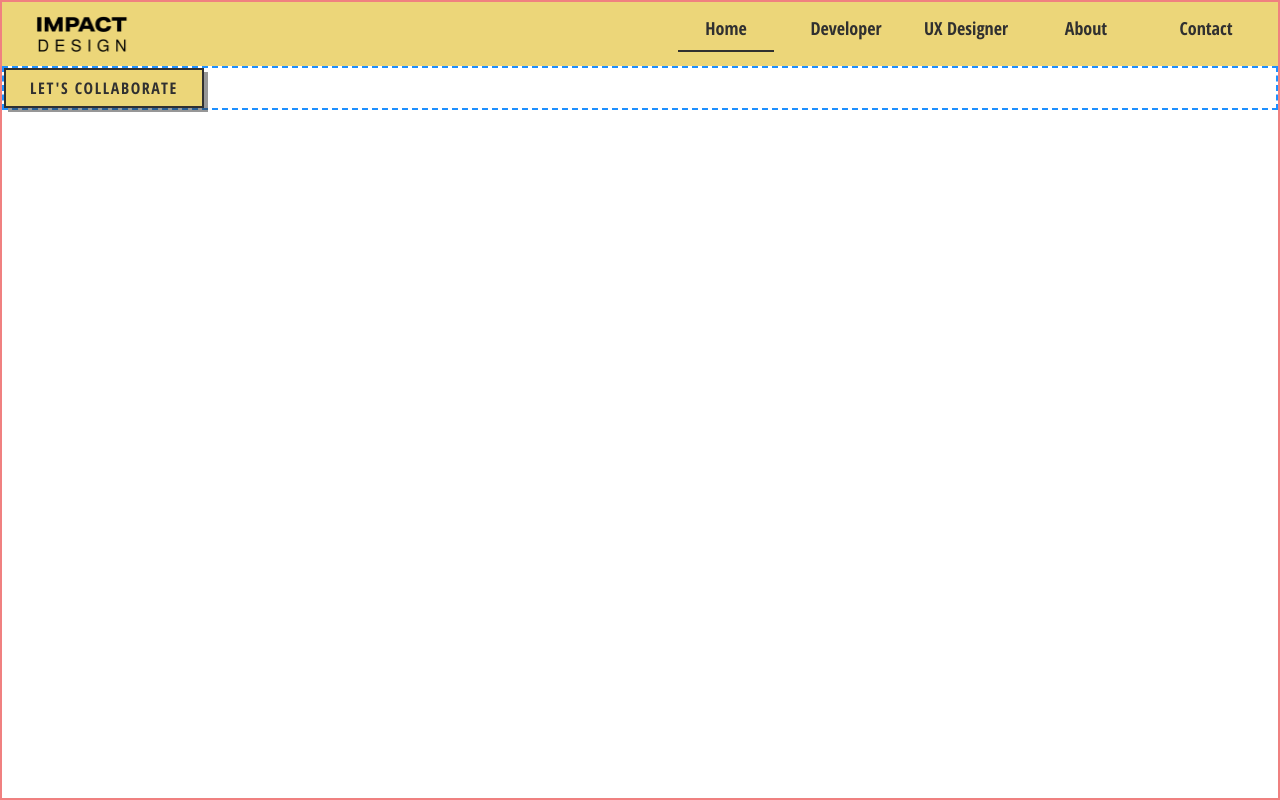
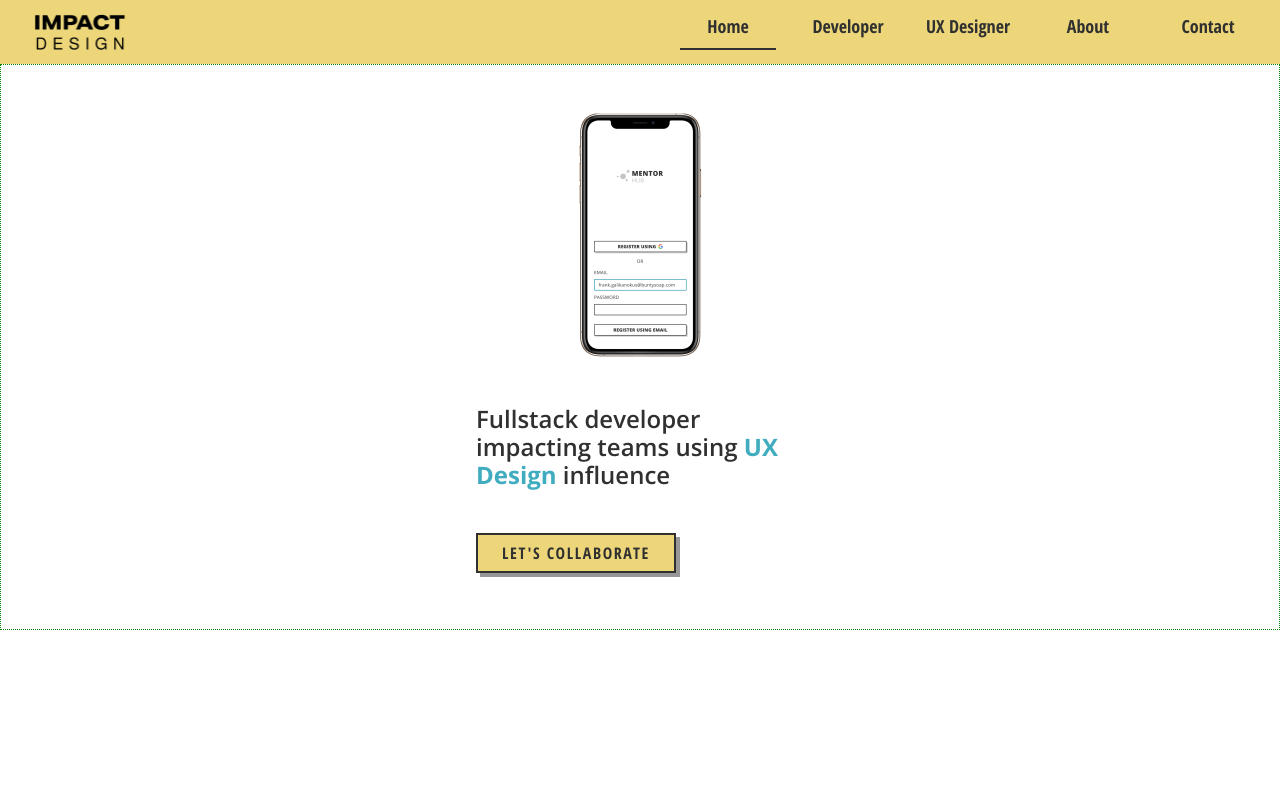
Before and after one commit to recondesigns/self-portfolio, a React (Create React App) app: page / in a window 1280 px wide. Built offline with nearby package versions, Linux system fonts and the light colour scheme.

Commit message:
Updated HeroSlice Component

```diff
--- a/src/App.js
+++ b/src/App.js
@@ -7,7 +7,7 @@ const AppContainer = styled.div`
   box-sizing: border-box;
   width: 100%;
   height: 100vh;
-  border: 2px solid lightcoral;
+  /* border: 2px solid lightcoral; */
 `
 
 export default function App() {
--- /dev/null
+++ b/src/components/HeroSlice/HeroSlice.js
@@ -0,0 +1,78 @@
+import React from 'react'
+import styled from 'styled-components'
+import { Button } from '../Button'
+import screenshot from '../../assets/images/screenshot.png'
+
+const SliceContainer = styled.div`
+    height: 564px;
+    /* border: 2px dashed dodgerblue; */
+
+    & > .display {
+        height: 340px;
+        display: flex;
+        justify-content: center;
+        align-items: center;
+        /* border: 1px solid purple; */
+
+        & > img {
+            height: 244px;
+        }
+    }
+
+    & > .info {
+        height: 224px;
+        position: relative;
+        /* border: 1px solid orange; */
+
+        & > h2 {
+            margin: 0px;
+            width: 328px;
+            height: 88px;
+            position: absolute;
+            top: 0px;
+            left: calc(50% - 328px/2);
+            font-family: Open Sans;
+            font-style: normal;
+            font-weight: 600;
+            font-size: 24px;
+            line-height: 28px;
+            color: #303030;
+            /* border: 1px dotted blue; */
+
+            & > span {
+                font-style: normal;
+                font-weight: bold;
+                font-size: 24px;
+                line-height: 28px;
+                color: #40ACBF;
+            }
+        }
+
+
+
+        & > .button-wrapper {
+            width: 328px;
+            position: absolute;
+            top: 128px;
+            left: calc(50% - 328px/2);
+            /* border: 1px dashed black; */
+        }
+    }
+`
+
+export default function HeroSlice() {
+    return (
+        <SliceContainer>
+            <div className={'display'}>
+                <img src={screenshot} alt={'Mentor Hub screenshot.'} />
+            </div>
+
+            <div className={'info'}>
+                <h2>Fullstack developer impacting teams using <span>UX Design</span> influence</h2>
+                <div className={'button-wrapper'}>
+                    <Button buttonStyle={'primary'} buttonText={`Let's collaborate`} />
+                </div>
+            </div>
+        </SliceContainer>
+    )
+}
--- /dev/null
+++ b/src/components/HeroSlice/index.js
@@ -0,0 +1 @@
+export { default as HeroSlice } from './HeroSlice'
--- a/src/pages/Landing.js
+++ b/src/pages/Landing.js
@@ -1,15 +1,15 @@
 import React from 'react'
 import styled from 'styled-components'
-import { Button } from '../components/Button'
+import { HeroSlice } from '../components/HeroSlice'
 
 const LandingContainer = styled.div`
-    border: 2px dashed dodgerblue;
+    border: 1px dotted green;
 `
 
 export default function Landing() {
     return (
         <LandingContainer>
-            <Button buttonStyle={'primary'} buttonText={`Let's collaborate`} />
+            <HeroSlice />
         </LandingContainer>
     )
 }
```
Also changed, not shown: src/assets/images/screenshot.png (added).
